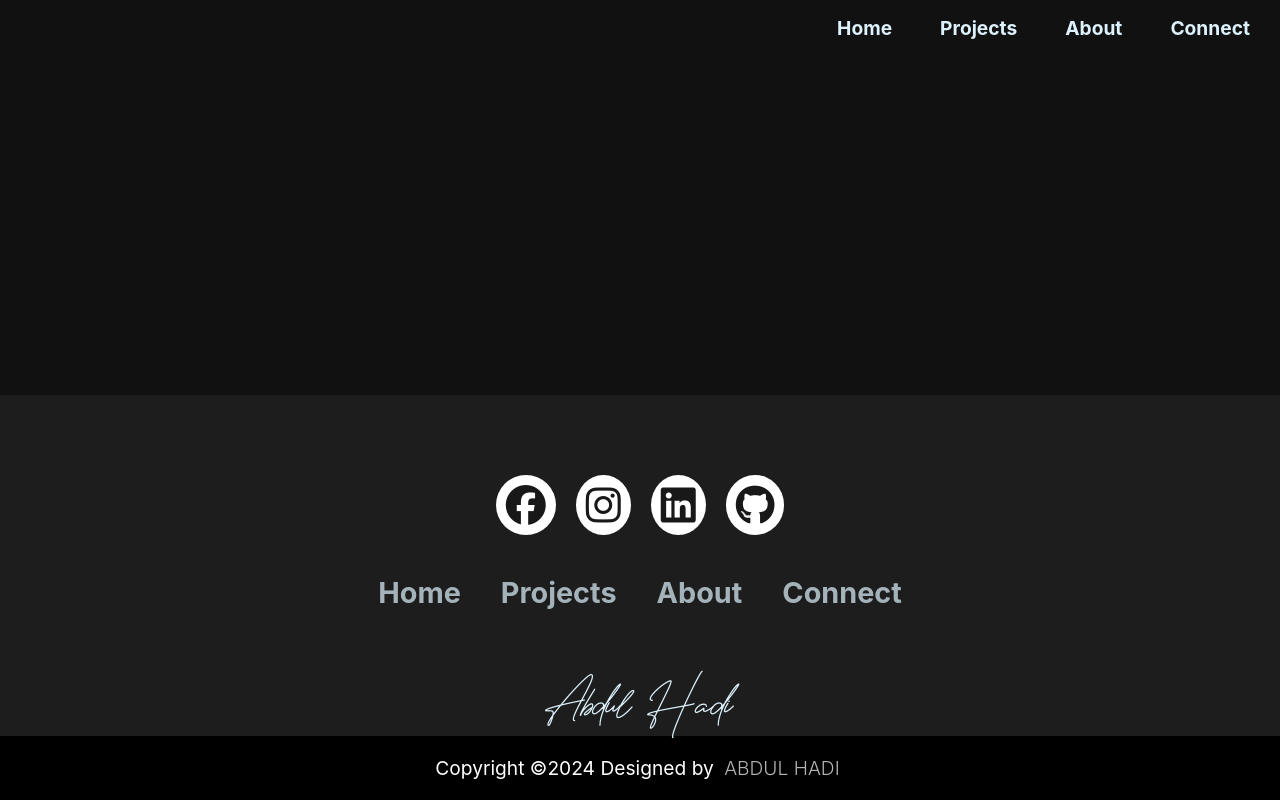
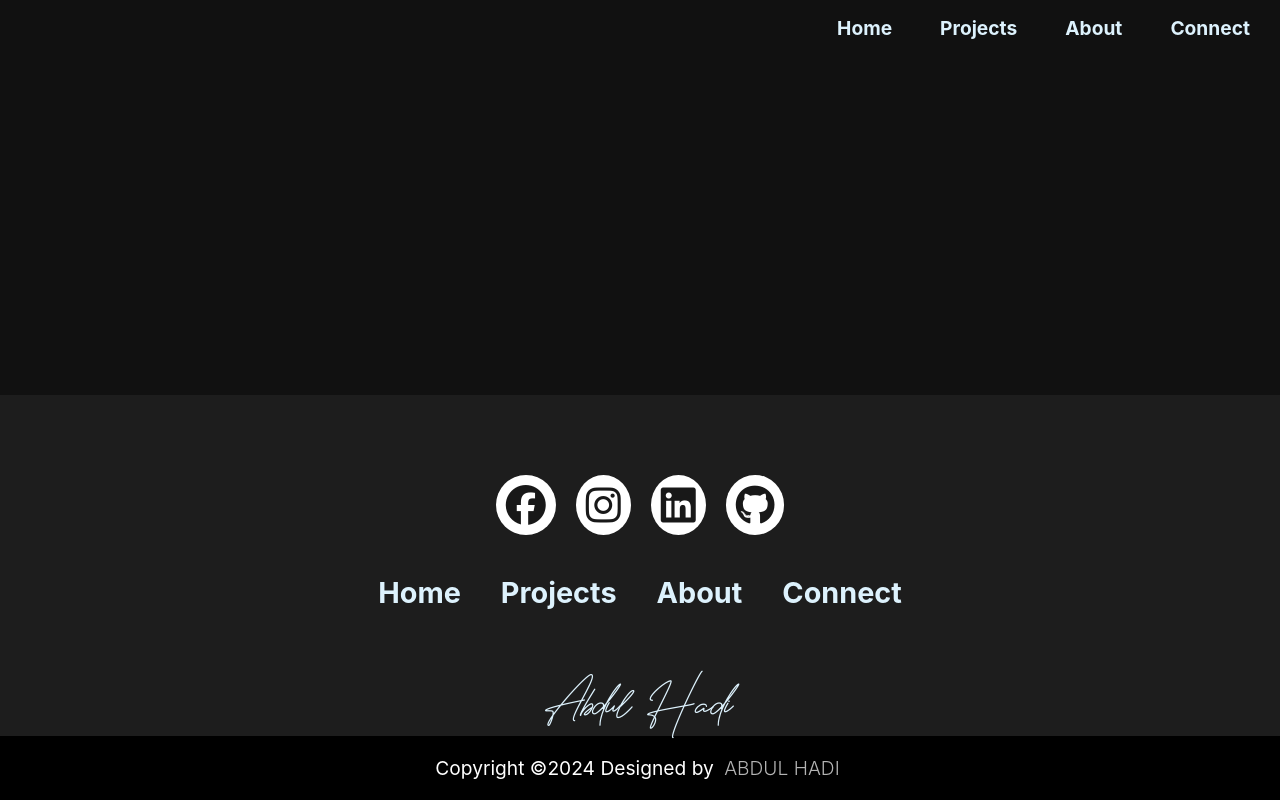
Before and after one commit to abdulhadicodes/abdulhadi, a plain HTML site: page index.html in a window 1280 px wide. Drawn offline with Linux system fonts and the light colour scheme.

Commit message:
underlie

```diff
--- a/main.css
+++ b/main.css
@@ -133,12 +133,40 @@ footer{
   margin: 20px;
   font-size: 1.5em ;
   transition: 0.5s;
-  opacity: 0.7;
+}
+.footernav ul li a{
+
+  position: relative;
+  color: #DDF2FD;
+  text-decoration: none;
 }
 
-.footernav ul li a:hover{
-  opacity: 1;
+.footernav ul li a:hover {
+  color: #FFFFFA;
+  transition: 0.5s;
+
 }
+
+.footernav ul li a::before {
+
+  content: "";
+  position: absolute;
+  display: block;
+  width: 100%;
+  height: 2px;
+  bottom: 0;
+  left: 0;
+  background-color: #DDF2FD;
+  transform: scaleX(0);
+  transition: transform 0.3s ease;
+}
+
+.footernav ul li a:hover::before {
+  transform: scaleX(1);
+  color: #FFFFFA;
+}
+
+
 
 .footercopy{
   text-align: center;
```
